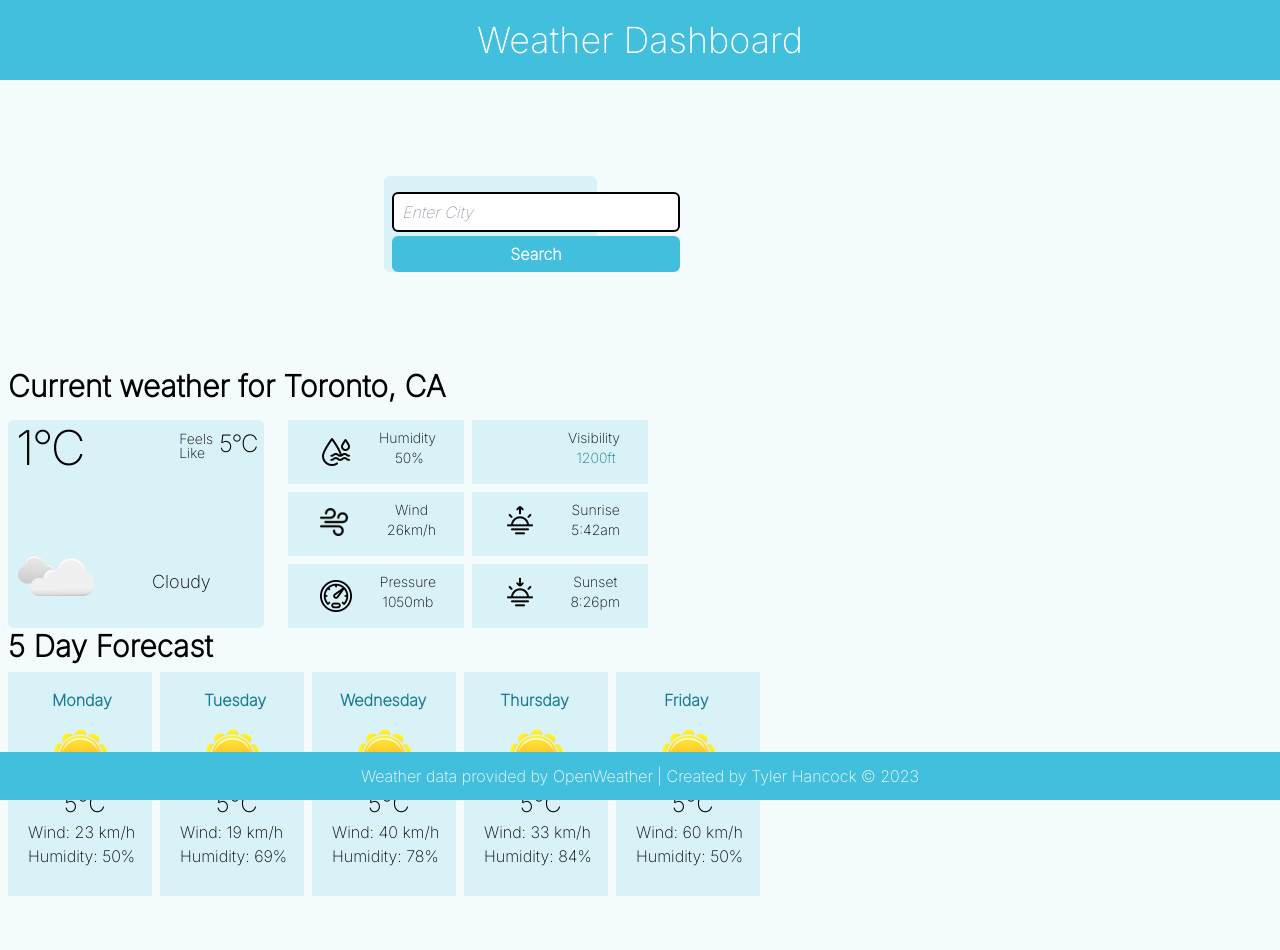
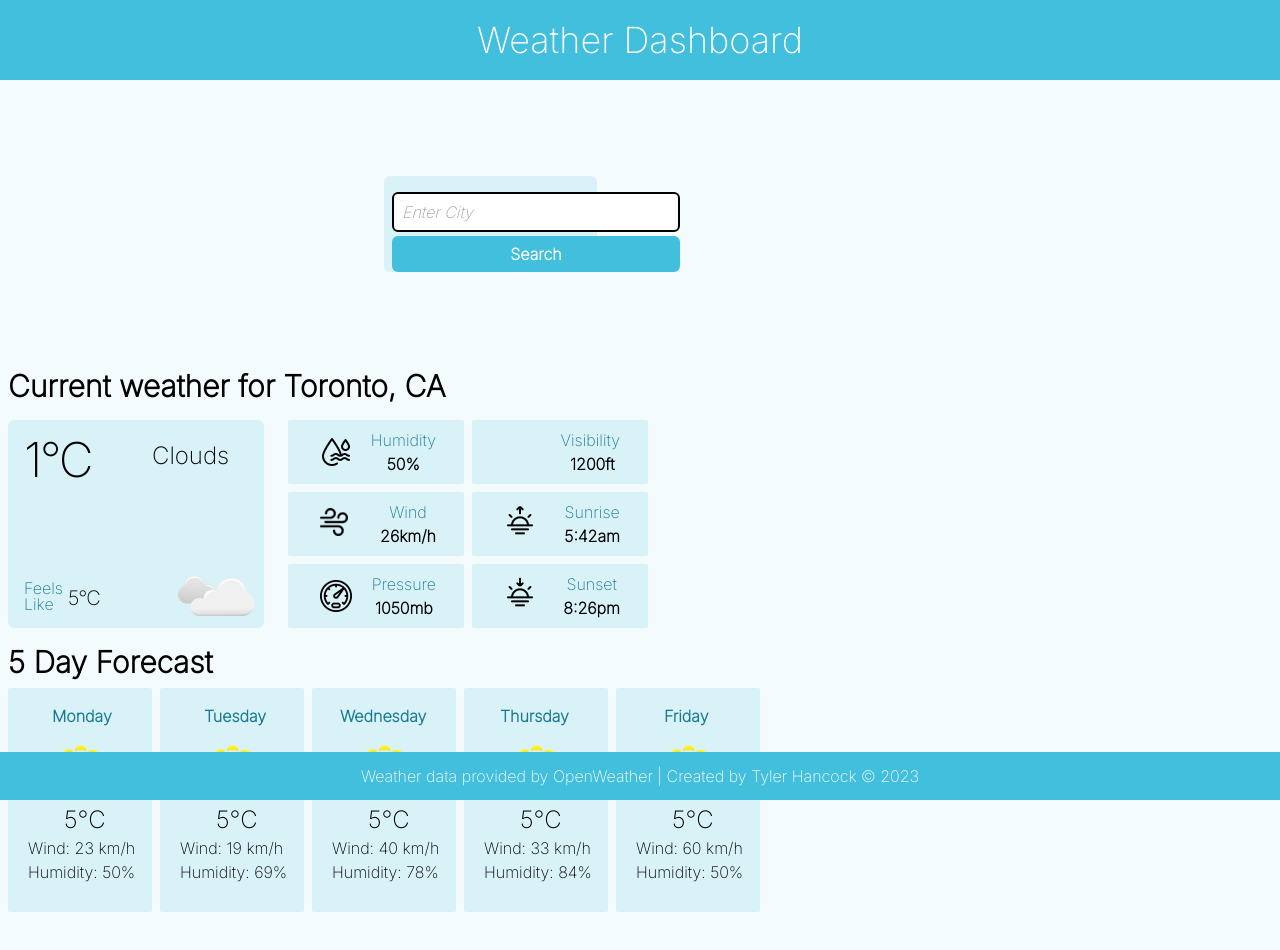
Before and after one commit to Tyler-Hancock13/Weather-App, a website: page src/index.html in a window 1280 px wide. Shown: the top 950 px of the page. Drawn offline with Linux system fonts and the light colour scheme; files that its build step writes are made by us from their sources.

Commit message:
Changed styling in current weather card

```diff
--- a/src/index.html
+++ b/src/index.html
@@ -17,7 +17,7 @@
             <h1 class="text-4xl text-white">Weather Dashboard</h1>
         </div>
 
-        <div class="flex flex-wrap w-full min-h-11/12">
+        <div class="flex flex-wrap w-full min-fit">
             <div class="w-1/6 h-5/6 bg-card-theme rounded-md ml-96 mt-24">
                 <input type="search" placeholder="Enter City" class="w-72 h-10 ml-2 mt-4 border-2 border-black rounded-md placeholder:pl-2 placeholder:italic"/>
                 <button class="ml-2 mt-1 w-72 h-9 rounded-md text-white font-semibold bg-aero hover:bg-active-theme duration-500">Search</button>
@@ -29,13 +29,15 @@
                     <div class="flex h-52 w-full">
 
                             <div class="flex-col bg-card-theme rounded-md w-64 h-52 ml-2 mt-4">
-                                <div class="flex">
-                                    <h1 class="text-5xl ml-2 mt-1 tracking-tighter">1&deg;C</h1>
-                                    <h3 class="w-10 text-sm leading-none ml-24 mt-3">Feels Like</h3><h3 class="text-2xl tracking-tighter mt-2">5&deg;C</h3>
+                                <div class="flex justify-between">
+                                    <h1 class="text-5xl ml-4 mt-4 tracking-tighter">1&deg;C</h1>
+                                    <h3 class="w-12 h-8 mt-5 mr-16 text-2xl font-medium">Clouds</h3>
                                 </div>
-                                <div class="flex mt-16">
-                                    <img class="ml-2" src="../images/weather/cloudy.png"/>
-                                    <h3 class="ml-14 mt-8 text-lg">Cloudy</h3>
+                                <div class="flex justify-between mt-20">
+                                    <div class="flex">
+                                        <h3 class="w-10 text-md text-header-theme font-medium leading-none ml-4 mt-4">Feels Like</h3><h3 class="text-xl tracking-tighter font-medium ml-1 mt-5">5&deg;C</h3>
+                                    </div>
+                                    <img class="mr-2 -mt-2" src="../images/weather/cloudy.png"/>
                                 </div>
                             </div>
 
@@ -45,9 +47,9 @@
                                     <div>
                                         <img class="w-8 ml-8 mt-4" src="../humidity.png"/>
                                     </div>
-                                    <div class="flex-col text-sm mr-7 mt-2">
-                                        <h3>Humidity</h3>
-                                        <h3 class="ml-4">50%</h3>
+                                    <div class="flex-col text-md mr-7 mt-2">
+                                        <h3 class="text-header-theme font-medium">Humidity</h3>
+                                        <h3 class="ml-4 font-semibold">50%</h3>
                                     </div>
                                 </div>
 
@@ -55,9 +57,9 @@
                                     <div>
                                         <img class="w-7 ml-8 mt-4" src="../wind.png"/>
                                     </div>
-                                    <div class="flex-col justify-items-center text-sm mr-7 mt-2">
-                                        <h3>Wind</h3>
-                                        <h3 class="">26km/h</h3>
+                                    <div class="flex-col justify-items-center text-md mr-7 mt-2">
+                                        <h3 class="text-header-theme font-medium">Wind</h3>
+                                        <h3 class="font-semibold">26km/h</h3>
                                     </div>
                                 </div>
 
@@ -65,9 +67,9 @@
                                     <div>
                                         <img class="w-8 ml-8 mt-4" src="../gauge.png"/>
                                     </div>
-                                    <div class="flex-col justify-items-center text-sm mr-7 mt-2">
-                                        <h3>Pressure</h3>
-                                        <h3>1050mb</h3>
+                                    <div class="flex-col justify-items-center text-md mr-7 mt-2">
+                                        <h3 class="text-header-theme font-medium">Pressure</h3>
+                                        <h3 class="font-semibold">1050mb</h3>
                                     </div>
                                 </div>
                             </div>
@@ -76,9 +78,9 @@
                                     <div>
 
                                     </div>
-                                    <div class="flex-col justify-items-center text-sm mr-7 mt-2">
-                                        <h3>Visibility</h3>
-                                        <h3 class="ml-1 text-header-theme">1200ft</h3>
+                                    <div class="flex-col justify-items-center text-md mr-7 mt-2">
+                                        <h3 class="text-header-theme font-medium">Visibility</h3>
+                                        <h3 class="ml-1 font-semibold">1200ft</h3>
                                     </div>
                                 </div>
 
@@ -86,9 +88,9 @@
                                     <div>
                                         <img class="w-8 ml-8 mt-3" src="../sunrise.png"/>
                                     </div>
-                                    <div class="flex-col justify-items-center text-sm mr-7 mt-2">
-                                        <h3>Sunrise</h3>
-                                        <h3>5:42am</h3>
+                                    <div class="flex-col justify-items-center text-md mr-7 mt-2">
+                                        <h3 class="text-header-theme font-medium">Sunrise</h3>
+                                        <h3 class="font-semibold">5:42am</h3>
                                     </div>
                                 </div>
 
@@ -96,9 +98,9 @@
                                     <div>
                                         <img class="w-8 ml-8 mt-3" src="../sunset.png"/>
                                     </div>
-                                    <div class="flex-col justify-items-center text-sm mr-7 mt-2">
-                                        <h3>Sunset</h3>
-                                        <h3>8:26pm</h3>
+                                    <div class="flex-col justify-items-center text-md mr-7 mt-2">
+                                        <h3 class="text-header-theme font-medium">Sunset</h3>
+                                        <h3 class="font-semibold">8:26pm</h3>
                                     </div>
                                 </div>
                             </div>
@@ -133,7 +135,7 @@
 
                     </div>
                 </div> -->
-                <h3 class="mt-4 ml-2 font-semibold text-3xl">5 Day Forecast</h3>
+                <h3 class="mt-8 ml-2 font-semibold text-3xl">5 Day Forecast</h3>
                 <div class="bg-back-theme flex rounded-md w-full h-56 mb-80 ml-2 mt-2">
                     <div class="w-36 h-56 bg-card-theme flex-col justify-center items-center rounded-sm">
                         <h3 class="ml-11 mt-4 font-semibold text-header-theme">Monday</h3>
```
Also changed, not shown: dist/output.css.
